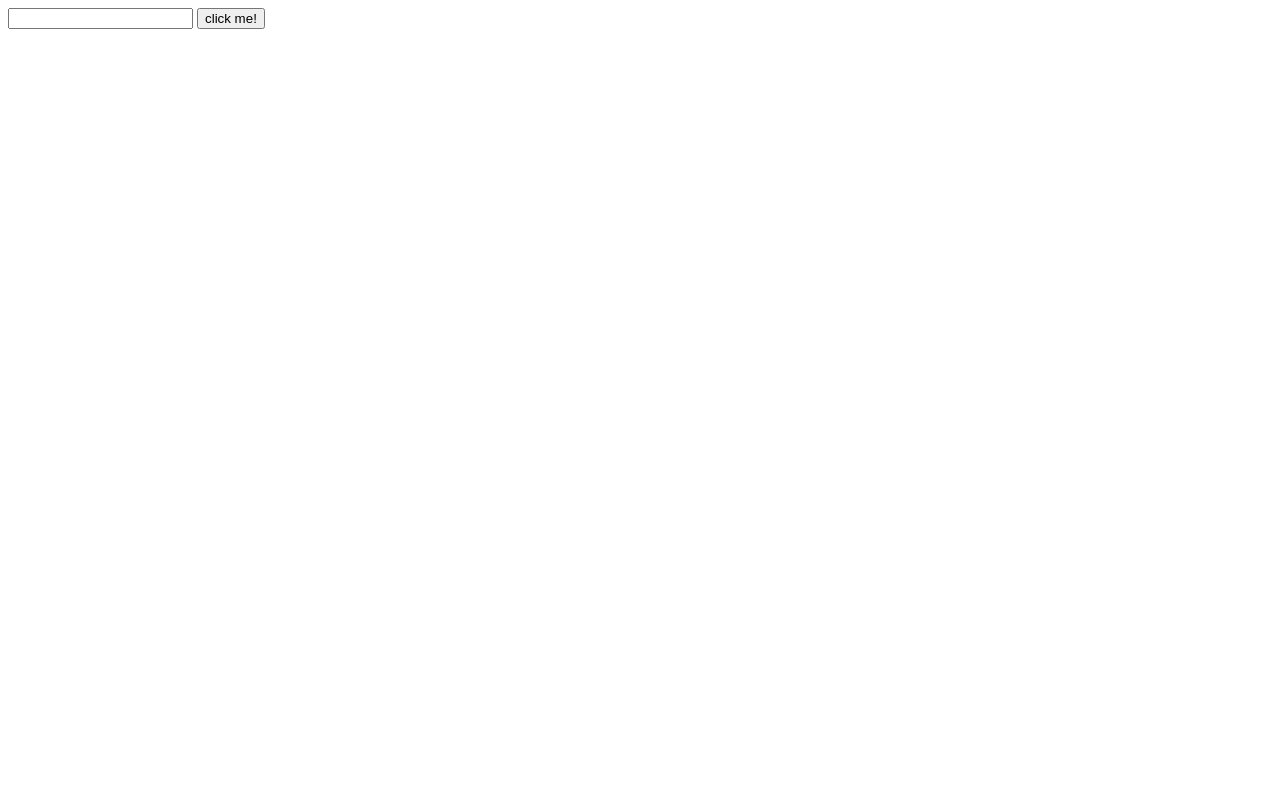
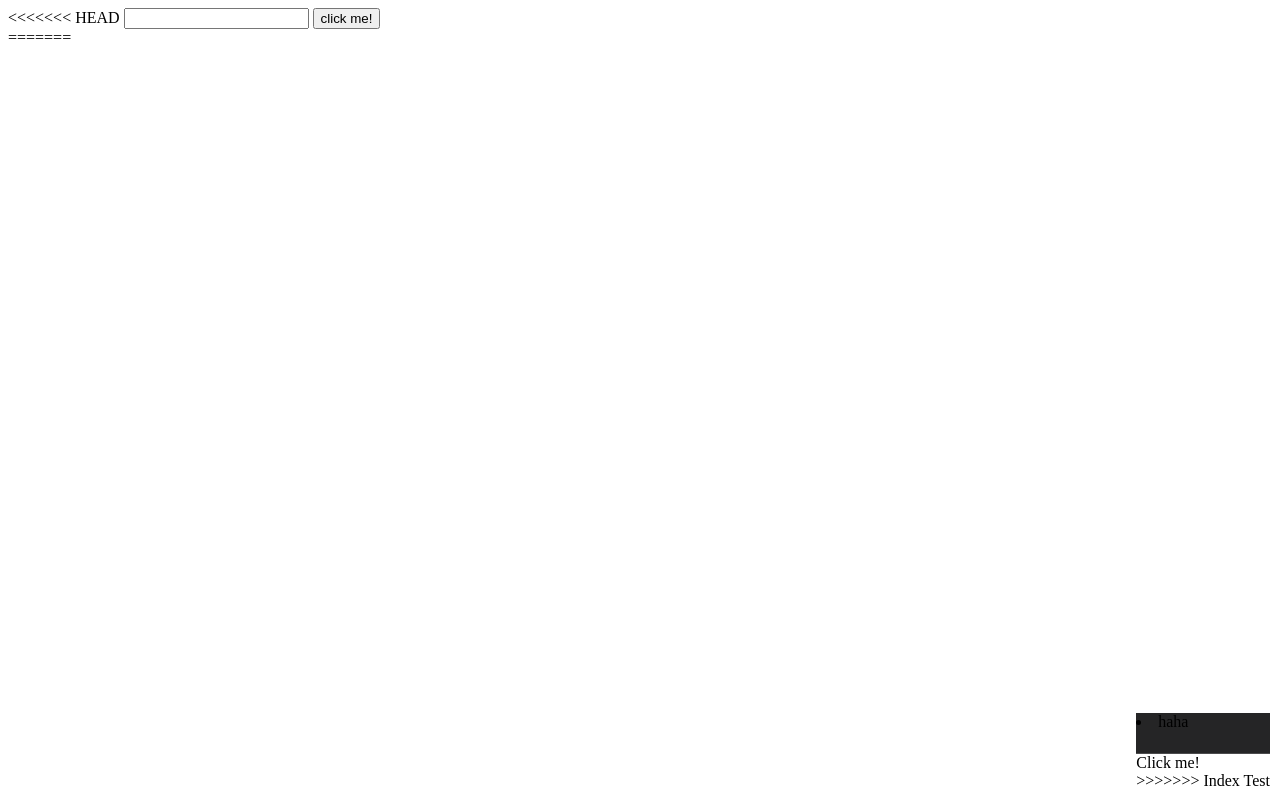
Before and after one commit to kindlymouse/ResumeChart, a CodeIgniter app: page /ResumeChart/index.php/test_jquery/index in a window 1280 px wide. Before the commit the page is almost empty. Run offline with CodeIgniter, Linux system fonts and the light colour scheme; data that the repository does not hold is empty.

Commit message:
Index Test

```diff
--- a/application/views/test_jquery.php
+++ b/application/views/test_jquery.php
@@ -1,3 +1,4 @@
+<<<<<<< HEAD
 <?php $this->load->view('global/header'); ?>
 <script>
 $(document).ready(function(){
@@ -27,3 +28,53 @@ $(document).ready(function(){
 	<button id="button">click me!</button>
 	<div class="haha"></div>
 <?php $this->load->view('global/footer'); ?>
+=======
+<!DOCTYPE html>
+<html lang="en">
+<head>
+	<meta charset="utf-8">
+	<title>Test JQuery</title>
+    <?php echo $library_src; ?>
+    <?php echo $script_foot; ?>
+    <style>
+		.darkbar {
+			background-color: #252526;
+			}
+
+		#topNavContainer{
+			height: 40px;
+			border-bottom-width: 1px;
+			border-bottom-style: solid;
+			border-bottom-color: #4b4b4c;
+			}
+		#nav{
+			position:absolute;
+			bottom:10px;
+			right:10px;
+			z-index:6;
+			}
+		a{
+			color: #000000;
+			}
+		#slide-backgroup{
+			background-image:
+		}
+	</style>
+</head>
+<body>
+	<div id="nav">
+		<div class="darkbar" id="topNavContainer">
+        <div id="container_16">
+        	<div id="topNavContent">
+            	<ui id="navMenu">
+                	<li class="menu-447"><a>haha</a></li>
+                </ui>
+            </div>
+        </div>
+    </div>
+    <div id="slide-backgroup">
+    </div>
+	<div id="button">Click me!</div>
+</body>
+</html>
+>>>>>>> Index Test
```
